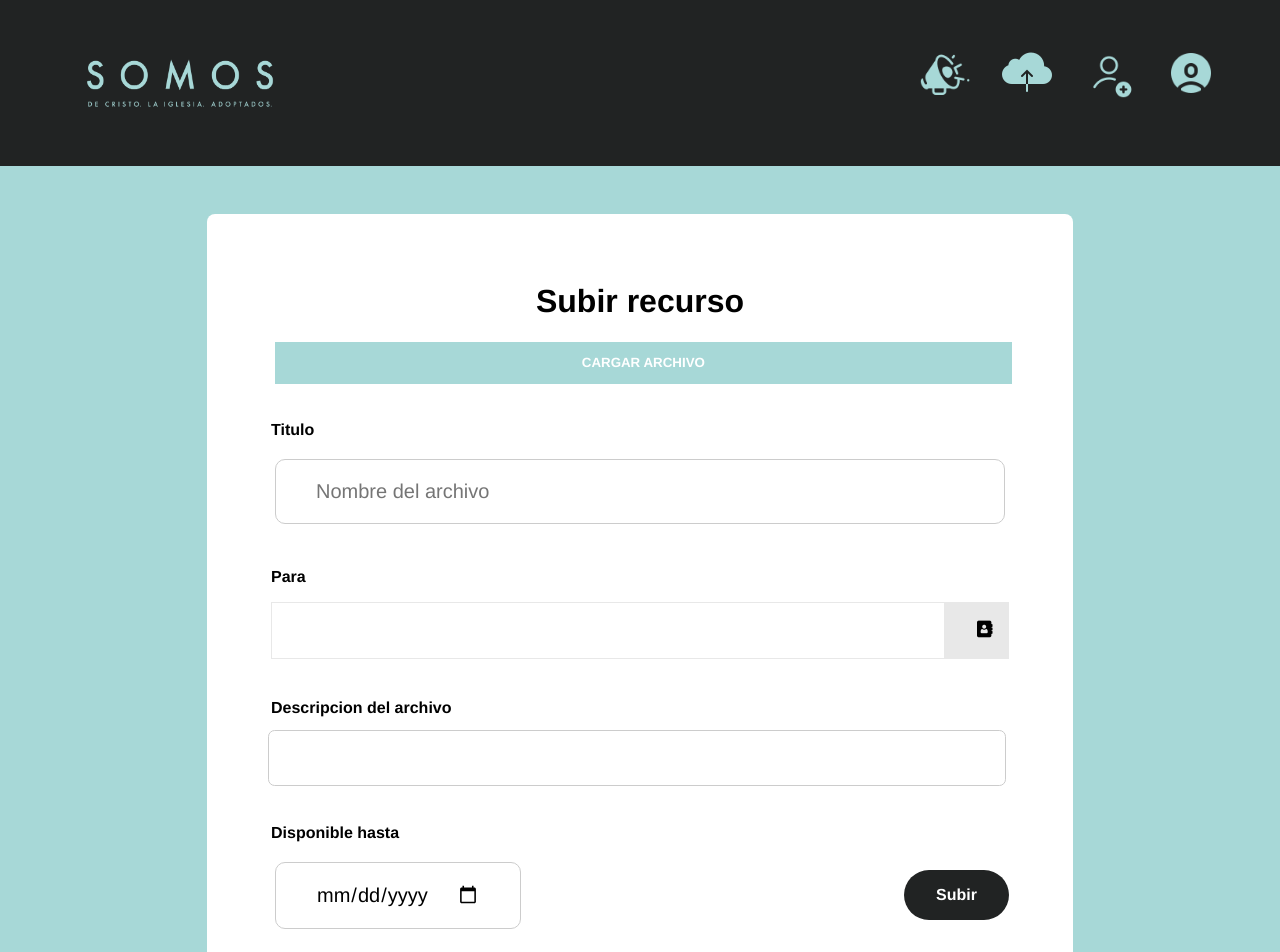
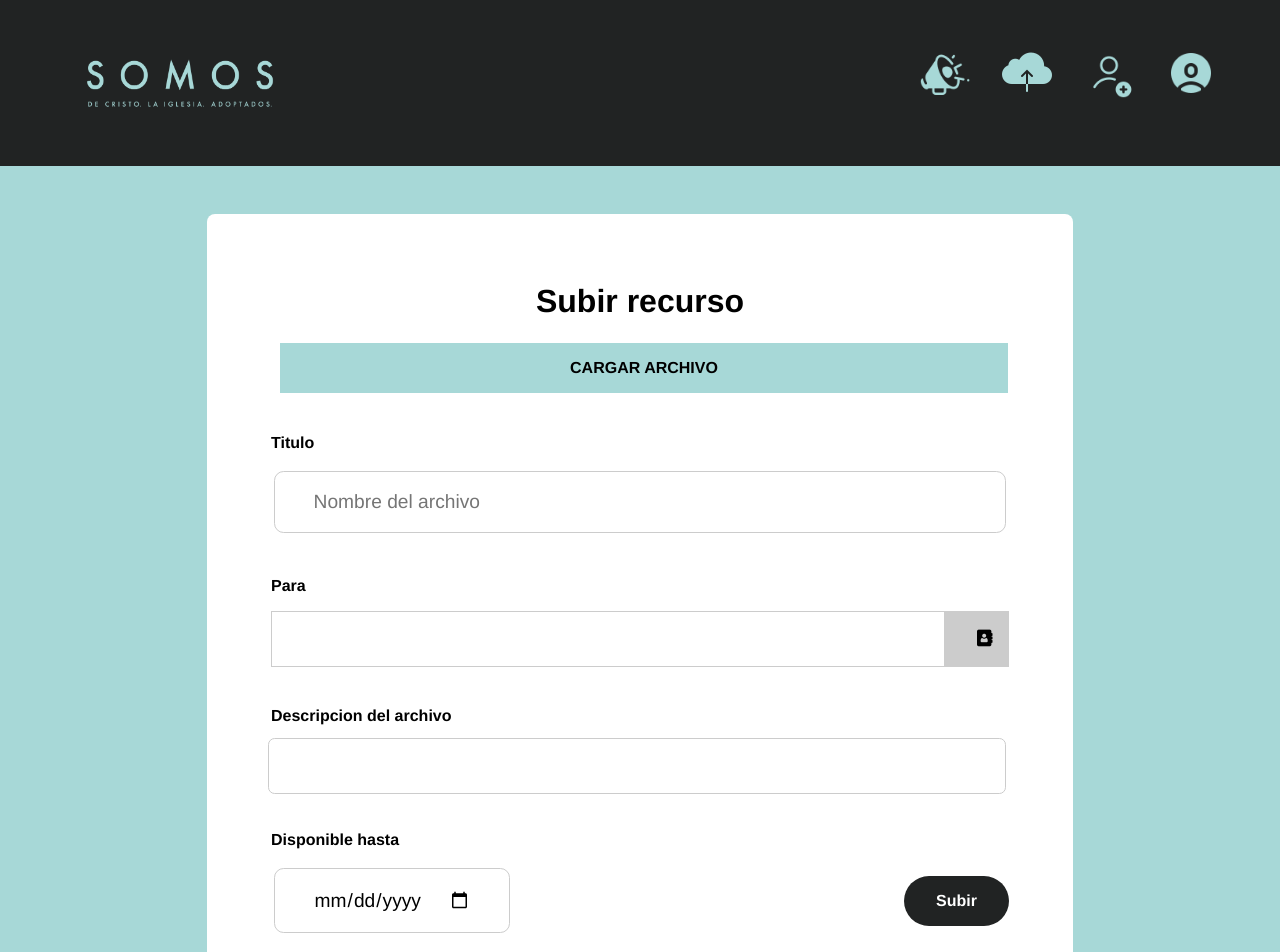
Before and after one commit to Bato007/somos, a React (Create React App) app in the folder front/: page /upload in a window 1280 px wide. Shown: the top 952 px of the page. Built offline with nearby package versions, Linux system fonts and the light colour scheme; the HTML template or start-up script is replaced by a standard one.

Commit message:
Se unio el subir recurso con el backend

```diff
--- a/front/src/Components/Button/Button.css
+++ b/front/src/Components/Button/Button.css
@@ -30,19 +30,3 @@ button {
   background-color: #A7D8D7;
   color: #212323;
 }
-
-#ChooseFile {
-  display: inline-block;
-  background-color: #A7D8D7;
-  color: white;
-  text-transform: uppercase;
-  margin: 0 1em 1em 1.5em;
-}
-
-#ChooseFile:hover {
-  background-color: white;
-  color: black;
-  border-style: solid;
-  border-width: 1px;
-  border-color: #A7D8D7;
-}
--- /dev/null
+++ b/front/src/Components/Error/Error.jsx
@@ -0,0 +1,21 @@
+import React from 'react'
+import PropTypes from 'prop-types'
+
+/* Error al ingresar algun dato incorrecto
+  Donde: Error es el texto a mostrar en pantalla */
+
+const style = {
+  color: 'red',
+  fontSize: '0.8em',
+  textAlign: 'center'
+}
+
+const Error = ({error}) => (
+  <h5 id="Error" style={style} data-testid="Error" >{error}</h5>
+)
+
+Error.propTypes = {
+  error: PropTypes.string.isRequired,
+}
+
+export default Error
--- a/front/src/Components/Input/Input.css
+++ b/front/src/Components/Input/Input.css
@@ -5,7 +5,7 @@ input {
   border-radius: 0.5em;
   box-sizing: border-box;
   padding: 1em 2em 1em 2em;
-  font-size: 2vh;
+  font-size: 0.8em;
   margin: 1em;
 }
 
@@ -20,8 +20,28 @@ input {
 
 }
 
+.InputFile {
+  position: absolute;
+  z-index: 1;
+  opacity: 0;
+  cursor: pointer;
+  right: 0;
+  top: 0;
+  height: 100%;
+  font-size: 24px;
+  width: 100%;
+  padding: 0;
+  margin: 0;
+}
+
 @media (min-width: 800px) {
   input {
-    font-size: 2.5vh;
+    font-size: 1em;
   }
 }
+
+@media (min-width: 1100px) {
+  input {
+    font-size: 1.2em;
+  }
+}
--- a/front/src/Components/Input/Input.jsx
+++ b/front/src/Components/Input/Input.jsx
@@ -5,12 +5,13 @@ import './Input.css'
 /**
  * className: Class name en Input.css
  * type: Tipo de input: text/password/etc
+ * min: Si el type es date, es opcional ingresar la fecha minima a elegir
  * name: Texto del input
  * placeholder: Placeholder en el input
  * onChange: Funcion para leer los input del usuario
  * **/
-const Input = ({ className, type, name, placeholder, onChange }) => (
-  <input className={className} type={type} name={name} placeholder={placeholder}  onChange={onChange} />
+const Input = ({ className, type, min, name, placeholder, onChange }) => (
+  <input className={className} type={type}  min={min} name={name} placeholder={placeholder}  onChange={onChange} />
 )
 
 Input.propTypes = {
@@ -26,6 +27,7 @@ Input.defaultProps = {
   placeholder: '',
   className: '',
   type: '',
+  min: '',
   onChange: () => {},
 }
 
--- a/front/src/Components/List/List.jsx
+++ b/front/src/Components/List/List.jsx
@@ -14,14 +14,15 @@ import './List.css'
  *
  */
 
-const List = ({ actualSearch, showUsernames, showTypes, setTags }) => {
+const List = ({ actualSearch, showUsernames, showTypes, setTagsAccount, setTagsCategory}) => {
   const refList = useRef()
 
   const [members, setMembers] = useState([])
   const [showRequired, setShowRequired] = useState([])
   const [lastResult, setLastResult] = useState([])
   const [showReturn, setReturn] = useState(false)
-  const [sendResourceTo, setSendResourceTo] = useState([])
+  const [sendResourceToAccount, setSendResourceToAccount] = useState([])
+  const [sendResourceToCategory, setSendResourceToCategory] = useState([])
   let iteration = 0
 
   useEffect(() => {
@@ -152,8 +153,14 @@ const List = ({ actualSearch, showUsernames, showTypes, setTags }) => {
 
   // Guarda la persona seleccionada
   const saveReference = (result) => {
-    setSendResourceTo([...sendResourceTo, result])
-    setTags([...sendResourceTo, result])
+
+    if (showButton(result)) {
+      setSendResourceToCategory([...sendResourceToCategory, result])
+      setTagsCategory([...sendResourceToCategory, result])
+    } else {
+      setSendResourceToAccount([...sendResourceToAccount, result])
+      setTagsAccount([...sendResourceToAccount, result])
+    }
   }
 
   return (
@@ -178,14 +185,16 @@ List.propTypes = {
   actualSearch: PropTypes.string,
   showTypes: PropTypes.bool,
   showUsernames: PropTypes.bool,
-  setTags: PropTypes.func,
+  setTagsAccount: PropTypes.func,
+  setTagsCategory: PropTypes.func,
 }
 
 List.defaultProptypes = {
   actualSearch: '',
   showTypes: false,
   showUsernames: false,
-  setTags: () => {},
+  setTagsAccount: () => {},
+  setTagsCategory: () => {},
 }
 
 export default List
--- a/front/src/Components/Login/Login.jsx
+++ b/front/src/Components/Login/Login.jsx
@@ -2,19 +2,11 @@ import React, {useState} from 'react'
 import { useHistory } from 'react-router-dom'
 import authentication from '../Authentication'
 
+import Error from '../Error/Error'
 import Button from '../Button/Button'
 import Input from '../Input/Input'
 import Somos from './images/logo.png'
 import './Login.css'
-
-/* Error al ingresar usuario o contrasena */
-const Error = ({error}) => {
-  const style = {
-    color: 'red',
-    fontSize: '2vh'
-  }
-  return <h5 id="Error" style={style}>{error}</h5>
-}
 
 /* Form para ingresar a los recursos */
 const Login = () => {
@@ -44,9 +36,9 @@ const Login = () => {
     }).then((res) => res.json())
 
     if (json.username === 'ERROR 101') {
-      setError('Incorrect username')
+      setError('Usuario incorrecto')
     } else if (json.username === 'ERROR 102') {
-      setError('Incorrect password')
+      setError('Contraseña incorrecta')
     } else {
       setError('')
       if (!json.isSomos) {
--- a/front/src/Components/SearchbarTo/SearchbarTo.css
+++ b/front/src/Components/SearchbarTo/SearchbarTo.css
@@ -1,5 +1,3 @@
-@import url('https://stackpath.bootstrapcdn.com/font-awesome/4.7.0/css/font-awesome.min.css');
-
 .searchbarTo {
   margin: 1em;
   width: fit-content;
@@ -12,9 +10,7 @@
 
 .searchbarTo #typeableArea {
   background-color: #ffffff;
-  border-style: solid;
-  border-color: #E8E8E8;
-  border-width: 1px;
+  border: 1px solid #ccc;
   width: 50vw;
   padding: 1em;
 }
@@ -39,7 +35,7 @@
 }
 
 #searchCategories {
-  background-color: #E8E8E8;
+  background-color: #ccc;
   border-radius: 0;
 
   padding: 1em 2em 1em 2em;
--- a/front/src/Components/Tags/Tags.jsx
+++ b/front/src/Components/Tags/Tags.jsx
@@ -12,7 +12,7 @@ import './Tags.css'
  *  ej. a quien mandarle el recurso es eliminable,
  *      pero una etiqueta de recursos similares a no lo es
  */
-const Tags = ({ showTags, isClosable }) => {
+const Tags = ({ showTags, isClosable, setTags }) => {
   const [actualTags, setActualTags] = useState([])
   const [updateTags, setUpdateTags] = useState(false)
 
@@ -34,9 +34,16 @@ const Tags = ({ showTags, isClosable }) => {
   useEffect(() => {
     if (updateTags) {
       setActualTags(actualTags)
+
+      if (actualTags.length > 0) {
+        setTags([actualTags])
+      } else {
+        setTags([])
+      }
+
       setUpdateTags(false)
     }
-  }, [actualTags, updateTags])
+  }, [actualTags, setTags, updateTags])
 
   return (
     <ul className='tags'>
--- a/front/src/Components/Upload/Upload.css
+++ b/front/src/Components/Upload/Upload.css
@@ -43,6 +43,26 @@
   align-items: center;
 }
 
+#Upload .ChooseFile {
+  padding: 1em 2em 1em 2em;
+  font-weight: bold;
+  background-color: #A7D8D7;
+  border:1px solid #ffffff;
+  position:relative;
+  color:rgb(0, 0, 0);
+  text-transform: uppercase;
+  text-align:center;
+  float:left;
+  cursor:pointer;
+  margin: 0 1em 1em 1.5em;
+}
+
+#Upload .ChooseFile:hover {
+  background-color: white;
+  color: black;
+  border:1px solid #A7D8D7;
+}
+
 @media (min-width: 300px) {
   #Upload {
     padding: 1em;
--- a/front/src/Components/Upload/Upload.jsx
+++ b/front/src/Components/Upload/Upload.jsx
@@ -1,28 +1,100 @@
-import React from 'react'
+import React, { useState } from 'react'
+
+import Error from '../Error/Error'
 import Button from '../Button/Button'
 import Input from '../Input/Input'
 import NavBar from '../NavBar/NavBar'
 import SearchBarTo from '../SearchbarTo/SearchbarTo'
 import './Upload.css'
 
+/**
+ * Obteniendo la fecha actual para las dates disponibles en el recurso
+ */
+const date = () => {
+  const today = new Date()
+  const month = today.getMonth()+1
+
+  if (month.toString().length === 1){
+      return today.getFullYear() + '-0' + (today.getMonth() + 1) + '-' + today.getDate();
+  } else {
+      return today.getFullYear() + '-' + (today.getMonth() + 1) + '-' + today.getDate();
+  }
+}
+
+const actualDate = date()
+
 const Upload = () => {
+  const [error, setError] = useState('')
+  const [categories, setCategories] = useState([])
+  const [accountsUsernames, setAccountUsernames] = useState([])
+  const [resourceInfo, setResourceInfo] = useState({CargarArchivo: 'Cargar Archivo', title: '', date:'', description: '', similarTo: []})
+
+  // Leyendo el valor actual del file
+  const handleSelectedFile = (event) => {
+    if (event.target.value === '') {
+      setResourceInfo({
+        ...resourceInfo,
+        CargarArchivo: 'Cargar Archivo'
+      })
+    } else {
+      setResourceInfo({
+        ...resourceInfo,
+        CargarArchivo: event.target.value
+      })
+    }
+  }
+
+  // Leyendo el valor actual del input
+  const handleChange = (event) => {
+    setResourceInfo({
+      ...resourceInfo,
+      [event.target.name] : event.target.value
+    })
+  }
+
+  const submitResource = async () => {
+    const title = resourceInfo.title
+    const description = resourceInfo.description
+    const tags = ['']
+    const category = categories
+    const users = accountsUsernames
+    const date = resourceInfo.date
+
+    if (title === 'Cargar Archivo' || description === '' || date === '' || (category.length === 0 && users.length === 0)) {
+      setError('Por favor, llena todos los campos')
+    } else {
+      setError('')
+      await fetch('http://localhost:3001/authentication/authentication', {
+        method: 'POST',
+        headers: {
+          'Content-Type': 'application/json',
+        },
+        body: JSON.stringify({title, description, tags, category, users, date}),
+      }).then((res) => res.json())
+    }
+  }
+
   return (
     <div className="Upload">
       <NavBar />
       <div id="Upload">
         <h1>Subir recurso</h1>
-        <Button name="Cargar archivo" id="ChooseFile" />
+        <div className="ChooseFile">
+          {resourceInfo.CargarArchivo}
+          <Input className="InputFile" name="CargarArchivo" type="file" onChange={handleSelectedFile} />
+        </div>
         <h3>Titulo</h3>
-        <Input className="titleInput" type="text" name="title" placeholder="Nombre del archivo" />
+        <Input className="titleInput" type="text" name="title" placeholder="Nombre del archivo" onChange={handleChange} />
         <h3>Para</h3>
-        <SearchBarTo />
+        <SearchBarTo setAccounts={setAccountUsernames} setCategories={setCategories} />
         <h3>Descripcion del archivo</h3>
-        <textarea name="description"></textarea>
+        <textarea name="description" onChange={handleChange} />
         <h3>Disponible hasta</h3>
         <div className="UploadEnd">
-          <Input className="titleInput" type="date" name="date" placeholder="Fecha de vigencia" />
-          <Button name="Subir" id="UploadButton" />
+          <Input className="titleInput" type="date"  min={actualDate} name="date" placeholder="Fecha de vigencia" onChange={handleChange} />
+          <Button name="Subir" id="UploadButton" onClick={submitResource} />
         </div>
+        <Error error={error} />
       </div>
     </div>
   )
```
Also changed, not shown: front/src/Components/SearchbarTo/SearchbarTo.jsx (+38 -10 lines), 2 other files (tests, documents, lock files or other folders).
